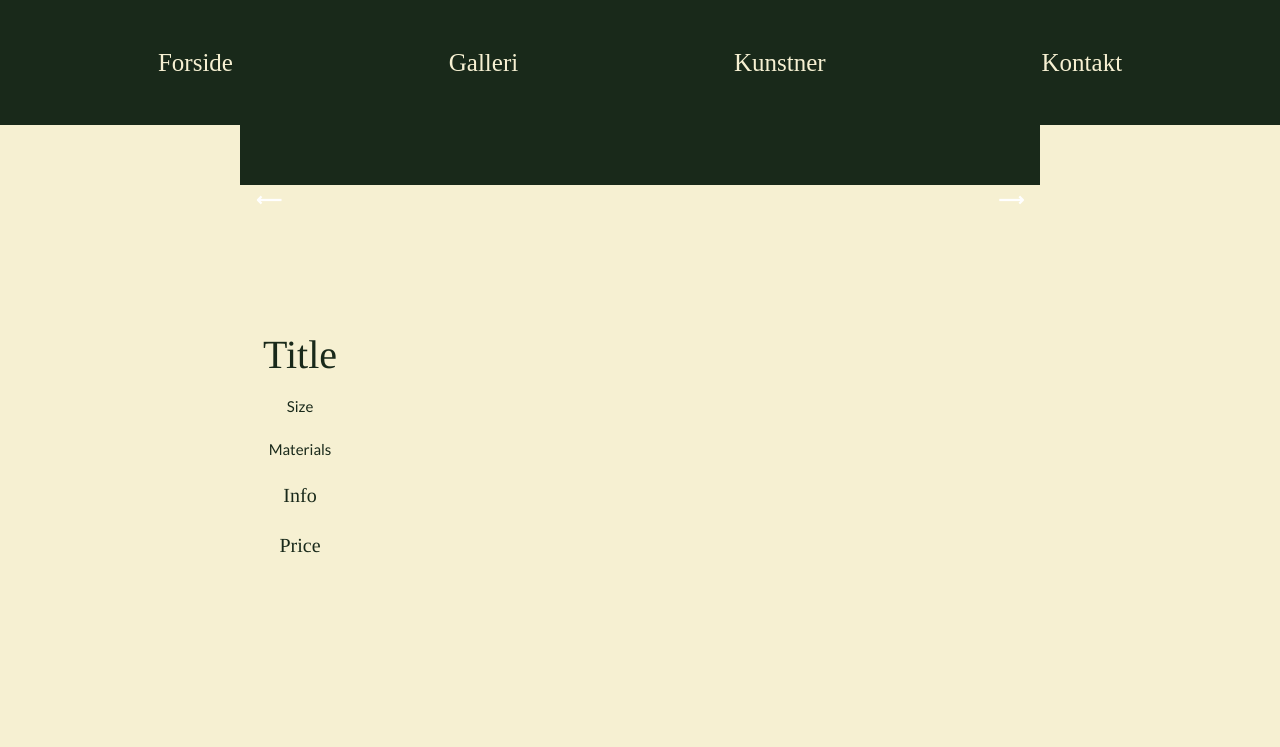
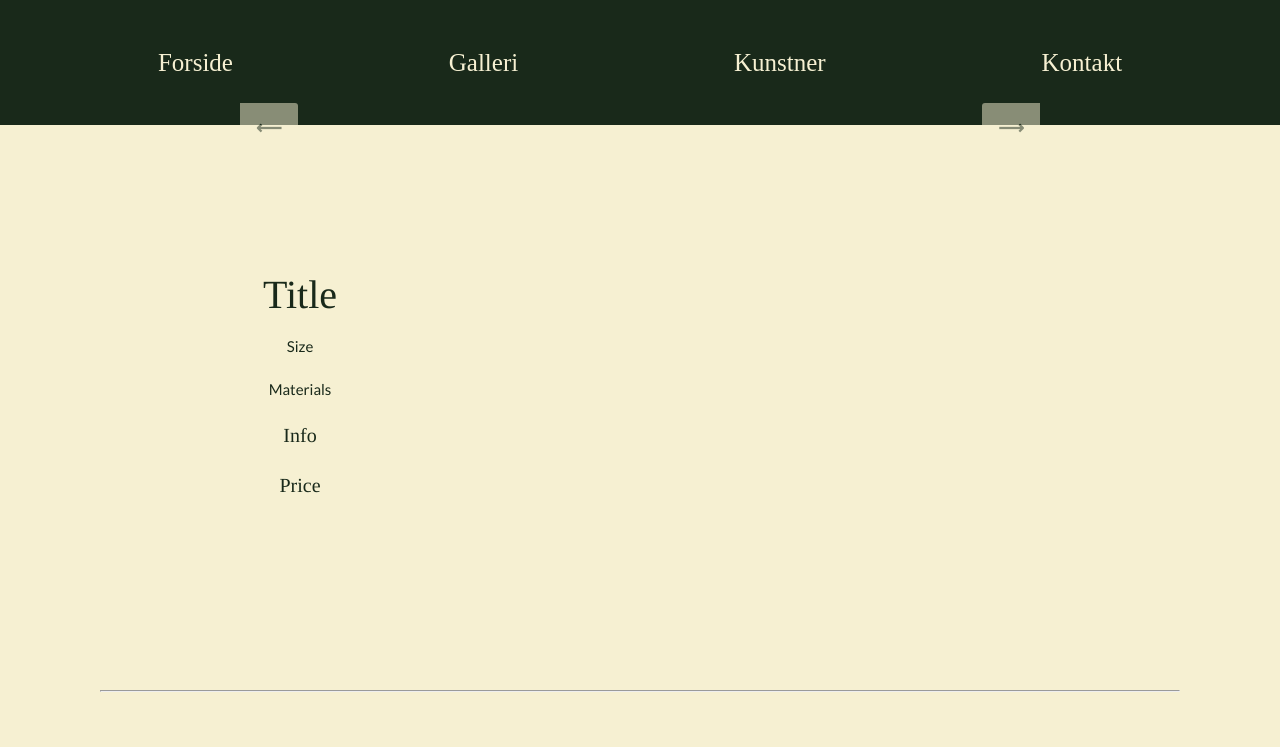
Before and after one commit to Nata3382/ZitaGallery, a plain HTML site: page product.html in a window 1280 px wide. Shown: the top 747 px of the page. Drawn offline with Linux system fonts and the light colour scheme; no server answers; a web font is replaced by a local one.

Commit message:
gallery arrows

```diff
--- a/product.css
+++ b/product.css
@@ -284,16 +284,18 @@ h1 {
 .next {
   cursor: pointer;
   position: absolute;
-  top: 120%;
+  top: 91%;
   width: auto;
   margin-top: -22px;
   padding: 16px;
-  color: white;
+  color: #19291a;
   font-weight: bold;
   font-size: 18px;
   transition: 0.6s ease;
   border-radius: 0 3px 3px 0;
   user-select: none;
+  background-color: #f6f0d2;
+  opacity: 0.5;
 }
 
 /* Position the "next button" to the right */
@@ -306,6 +308,8 @@ h1 {
 .prev:hover,
 .next:hover {
   background-color: rgba(0, 0, 0, 0.8);
+  color: #f6f0d2;
+  opacity: 1;
 }
 
 .slideshow-container {
@@ -316,11 +320,6 @@ h1 {
 .fade {
   animation-name: fade;
   animation-duration: 1.5s;
-}
-
-.arrow_bjaelke {
-  background-color: #19291a;
-  height: 60px;
 }
 
 @keyframes fade {
```
